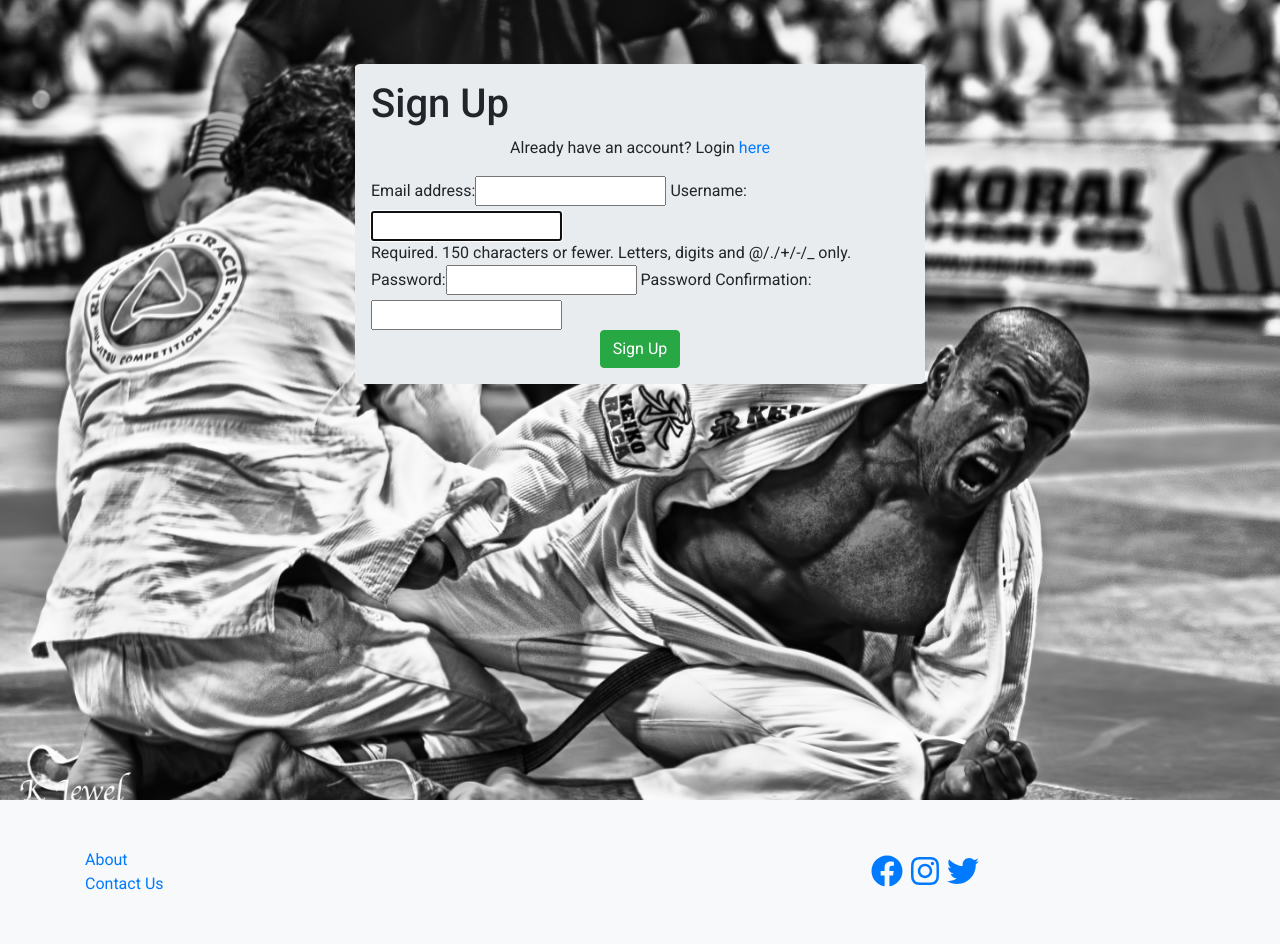
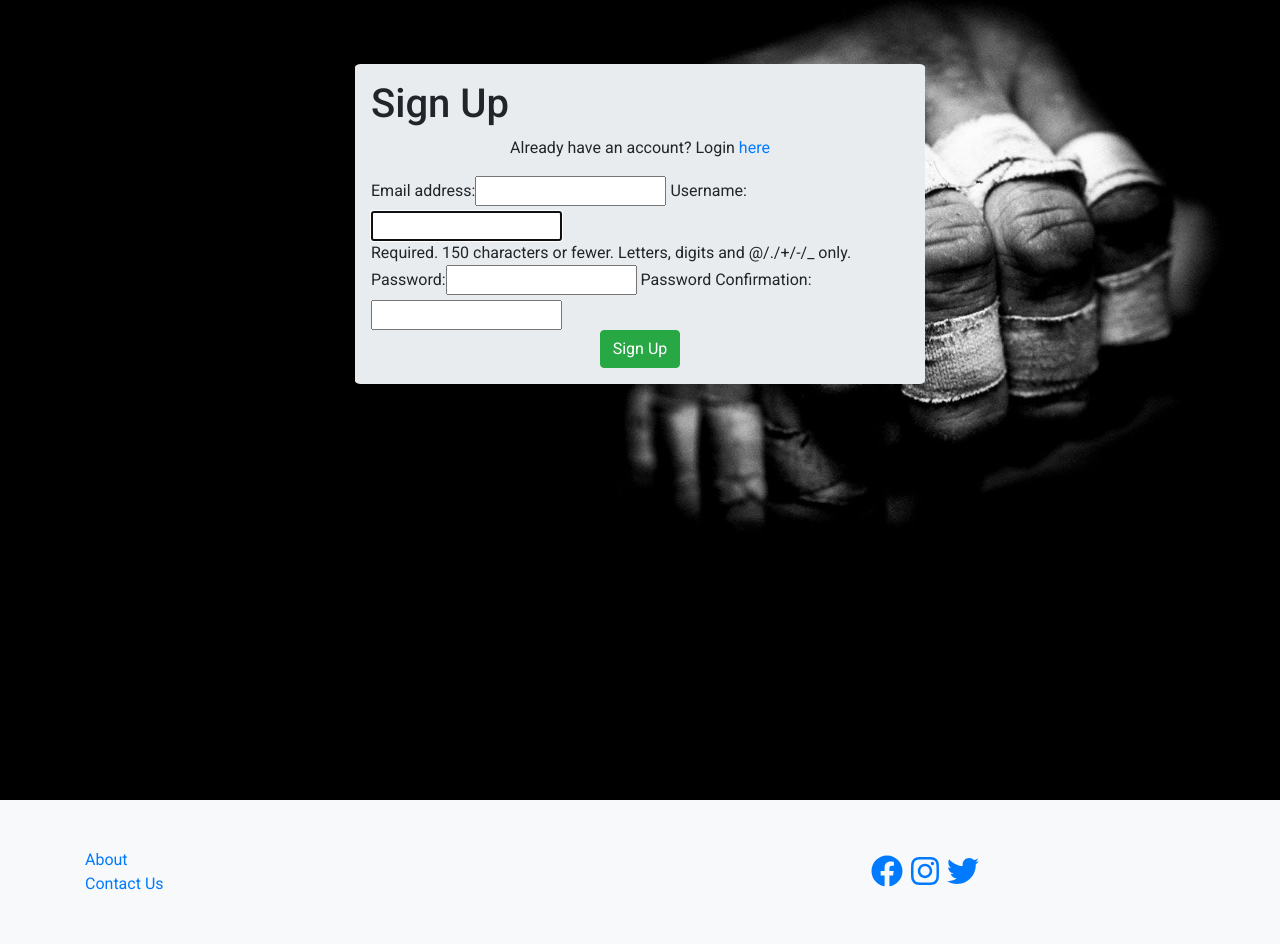
Before and after one commit to alexmortali/grapple, a Django app: page /accounts/register/ in a window 1280 px wide. Shown: the part 56-1000 px from the top of the page. Run offline with Django 3.2, Linux system fonts and the light colour scheme; some libraries are stand-ins or nearby versions.

Commit message:
Edited jumbo images and classes

```diff
--- a/accounts/templates/login.html
+++ b/accounts/templates/login.html
@@ -5,7 +5,7 @@
 {% block page_title %}Grapple - Login{% endblock %}
 
 {% block content %}
-<div class="jumbotron jumbotron-fluid vh-100" id="jumbo-login">
+<div class="jumbotron jumbotron-fluid vh-100 jumbo-background" id="jumbo-login">
     <div class="container">
         <div class="row">
             <div class="col-12">
--- a/accounts/templates/registration.html
+++ b/accounts/templates/registration.html
@@ -5,7 +5,7 @@
 {% block page_title %}Grapple - Sign Up{% endblock %}
 
 {% block content %}
-<div class="jumbotron jumbotron-fluid vh-100" id="jumbo-login">
+<div class="jumbotron jumbotron-fluid vh-100 jumbo-background" id="jumbo-login">
     <div class="container">
         <div class="row">
             <div class="col-12">
--- a/home/templates/index.html
+++ b/home/templates/index.html
@@ -3,7 +3,7 @@
 {% block title %}Home{% endblock %}
 
 {% block content %}
-<div class="jumbotron jumbotron-fluid home-jumbo">
+<div class="jumbotron jumbotron-fluid home-jumbo jumbo-background">
 </div>
 <div class="container">
     <div class="text-center">
--- a/static/css/custom.css
+++ b/static/css/custom.css
@@ -14,19 +14,20 @@ body {
     min-height: 65vh;
 }
 
-#jumbo-login {
-    margin-bottom: 0;
-    background-image: url("../images/form-jumbo-4.jpg");
+.jumbo-background{
     background-position: center;
     background-repeat: no-repeat;
     background-size: cover;
 }
 
+#jumbo-login {
+    margin-bottom: 0;
+    background-image: url("../images/form-jumbo-3.jpg");
+
+}
+
 .home-jumbo {
     background-image: url("../images/home-jumbo-img.jpg");
-    background-position: center;
-    background-repeat: no-repeat;
-    background-size: cover;
 }
 
 /*--------------------------------------------------- forms*/
```
Also changed, not shown: static/images/form-jumbo-4.jpg (deleted).
